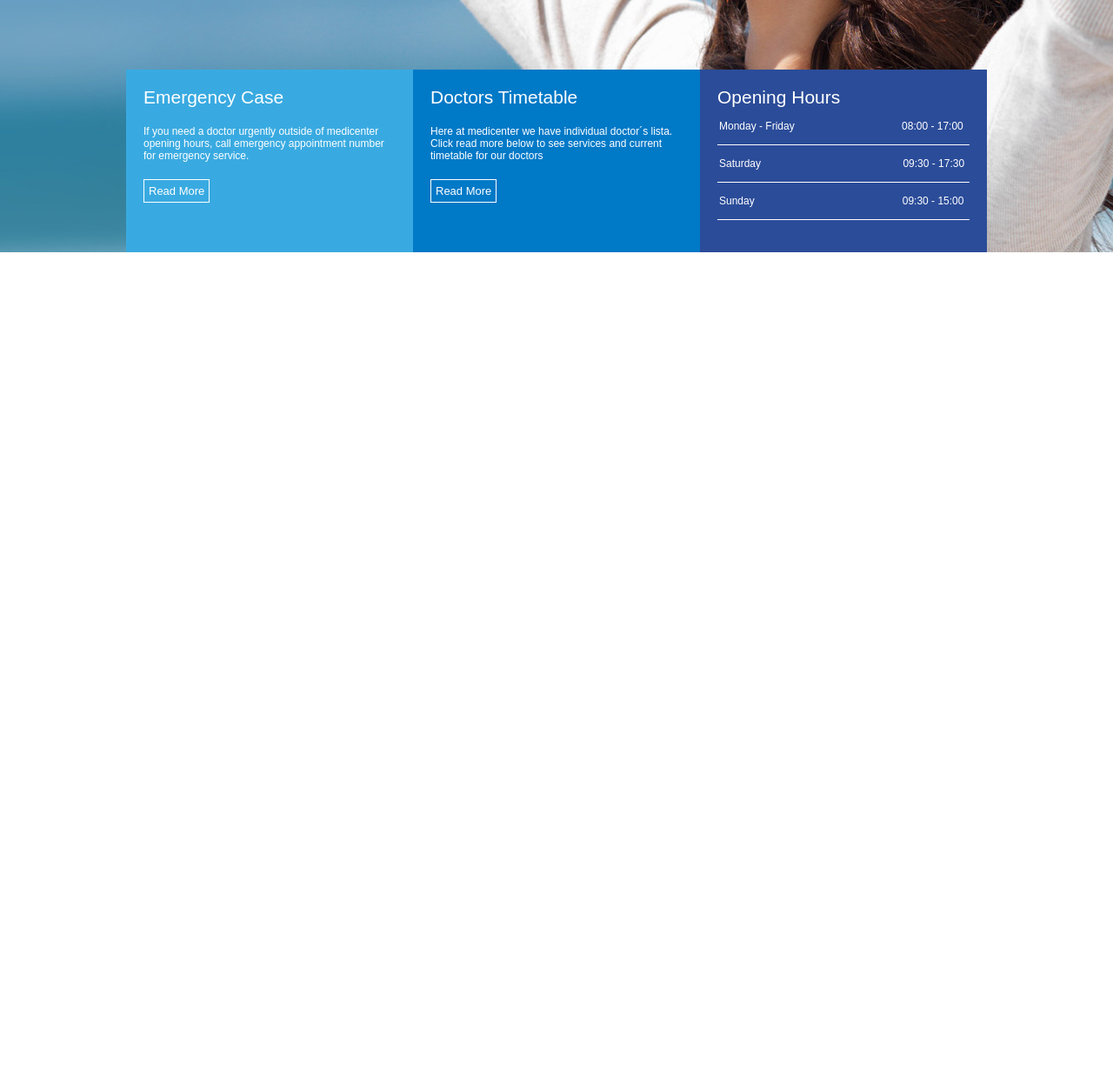
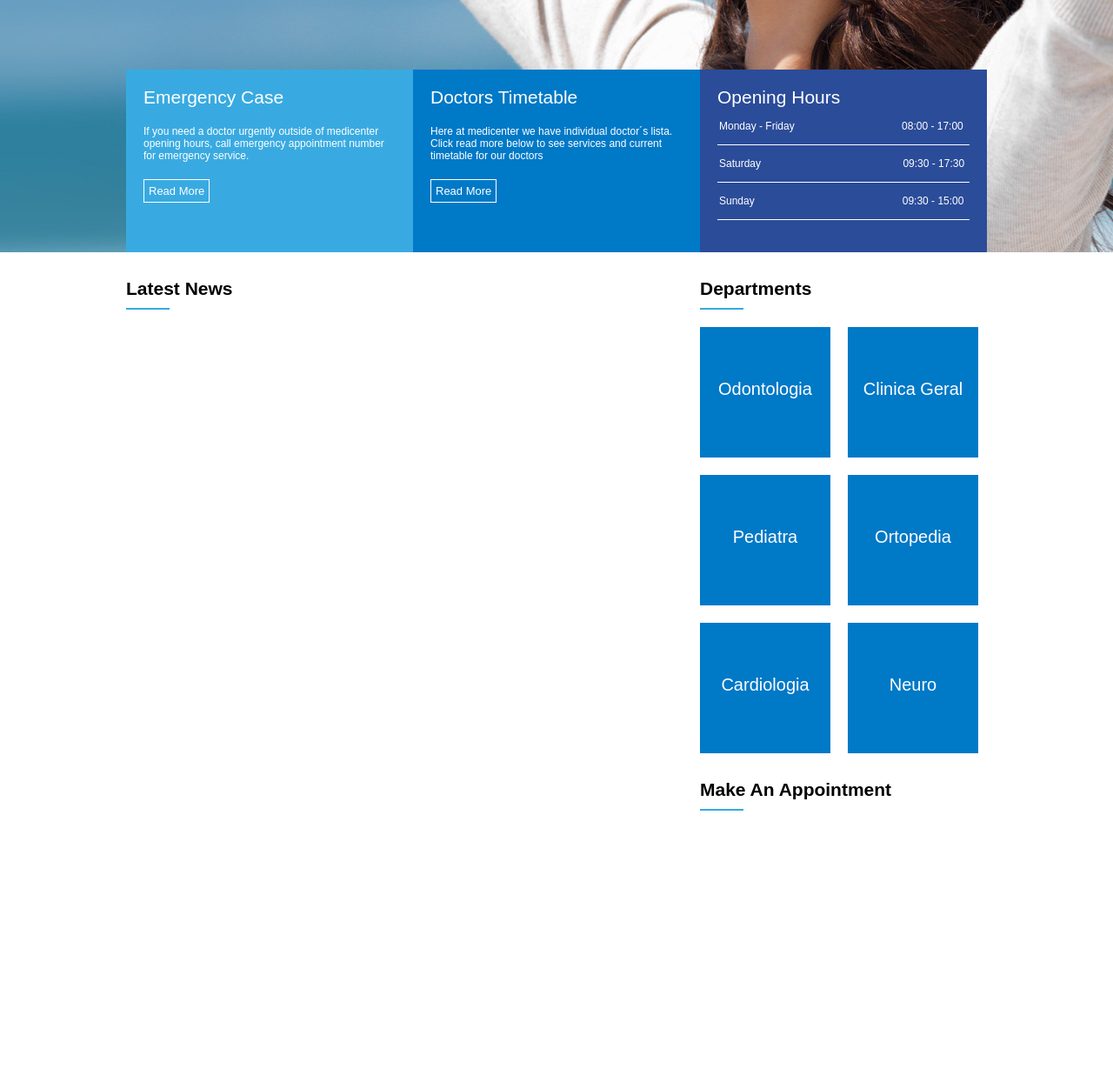
Before and after one commit to VianaMarcio/Projeto-Medicenter, a plain HTML site: page index.html in a window 1280 px wide. Shown: the part 500-1752 px from the top of the page at 87% size. Before the commit the page ends 800 px from the top, so only its background shows below. Drawn offline with Linux system fonts and the light colour scheme.

Commit message:
Começo da estrutura da section principal e aside
Estruturação das tags section e aside com as divs e propriedades flex

```diff
--- a/index.html
+++ b/index.html
@@ -71,7 +71,57 @@
         </div>
 
     </section>
-    <section id="content">
+    <section id="geral">
+        <div class="container">
+            <section>
+                <div class="widget">
+                    <div class="widget_title">
+                        <div class="widget_title_text">Latest News</div>
+                        <div class="widget_title_bar"></div>
+                        <div class="widget_body">
+
+                        </div>
+
+                    </div>
+
+                </div>
+
+
+            </section>
+            <aside>
+                <div class="widget">
+                    <div class="widget_title">
+                        <div class="widget_title_text">Departments</div>
+                        <div class="widget_title_bar"></div>
+                        <div class="widget_body">
+                            <div class="widget_body1"><a href=""><h2 class="departamentos_text">Odontologia</h2></div>
+                                <div class="widget_body1"><a href=""><h2 class="departamentos_text">Clinica Geral</h2></div>
+                                <div class="widget_body1"><a href=""><h2 class="departamentos_text">Pediatra</h2></div>
+                                <div class="widget_body1"><a href=""><h2 class="departamentos_text">Ortopedia</h2></div>
+                                <div class="widget_body1"><a href=""><h2 class="departamentos_text">Cardiologia</h2></div>
+                                <div class="widget_body1"><a href=""><h2 class="departamentos_text">Neuro</h2></div>
+
+                        </div>
+
+                    </div>
+
+                </div>
+                <div class="widget">
+                    <div class="widget_title">
+                        <div class="widget_title_text">Make An Appointment</div>
+                        <div class="widget_title_bar"></div>
+                        <div class="widget_body">
+                            <h1>Lorem ipsum dolor sit amet consectetur adipisicing elit. Blanditiis obcaecati dolores consectetur illum adipisci. Aliquam odit accusamus iusto fugit possimus explicabo laudantium accusantium aliquid quas, ex tempora ratione? Nemo, molestias.</h1>
+
+
+
+                        </div>
+
+                    </div>
+
+                </div>
+            </aside>
+        </div>
 
     </section>
     <footer>
--- a/style.css
+++ b/style.css
@@ -131,3 +131,82 @@ nav .active a, nav a:hover{
     padding: 2px;
     border-bottom: 1px solid white;
 }
+
+#geral{
+    display: flex;
+    justify-content: center;
+}
+#geral section{
+    flex: 2;
+}
+#geral aside{
+    flex: 1;
+}
+.widget_title{
+    margin-top: 30px;
+    margin-bottom: 20px;
+}
+.widget_title_text{
+    color: #000000;
+    font-size: 21px;
+    font-weight: bold;
+}
+.widget_title_bar{
+    width: 50px;
+    height: 2px;
+    background-color: #36a9e1;
+    margin-top: 10px;
+}
+.widget_body{
+    display:flex;
+    justify-content: space-between;
+    flex-wrap: wrap;
+
+}
+.widget_body1{
+    width: 150px;
+    height: 150px;
+    background-color:#0079c7;
+    margin-top:20px;
+    text-align: center;
+
+}
+a{
+    font-weight: normal;
+    font-size:20px;
+    color:white;
+    text-decoration: none;
+
+}
+.widget_body1:hover{
+    background-color:#2b4c99;
+
+}
+.departamentos_text{
+    font-weight: normal;
+    font-size:20px;
+    margin-top:40%;
+}
+.marcar_text{
+    font-size: 20px;
+    font-weight: normal;
+
+}
+.widget_contact{
+    display:flex;
+    align-items: flex-start;
+    text-align: center;
+    margin-top:20px;
+    flex-direction: column;
+    padding:10px;
+    border-bottom: 1px solid #ccc;
+    border-top: 1px solid #ccc;
+
+}
+.contact_img{
+    width: 20px;
+    height: 20px;
+}
+a{
+    font-size:20px;
+}
```
